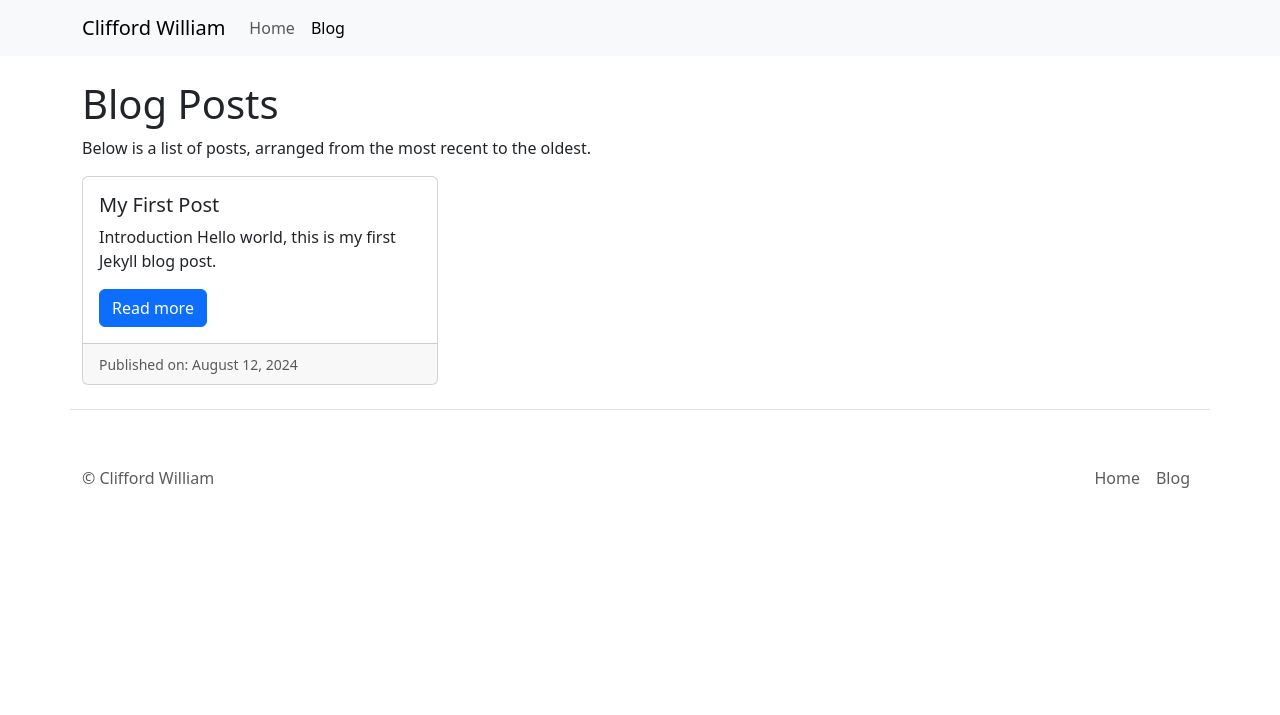
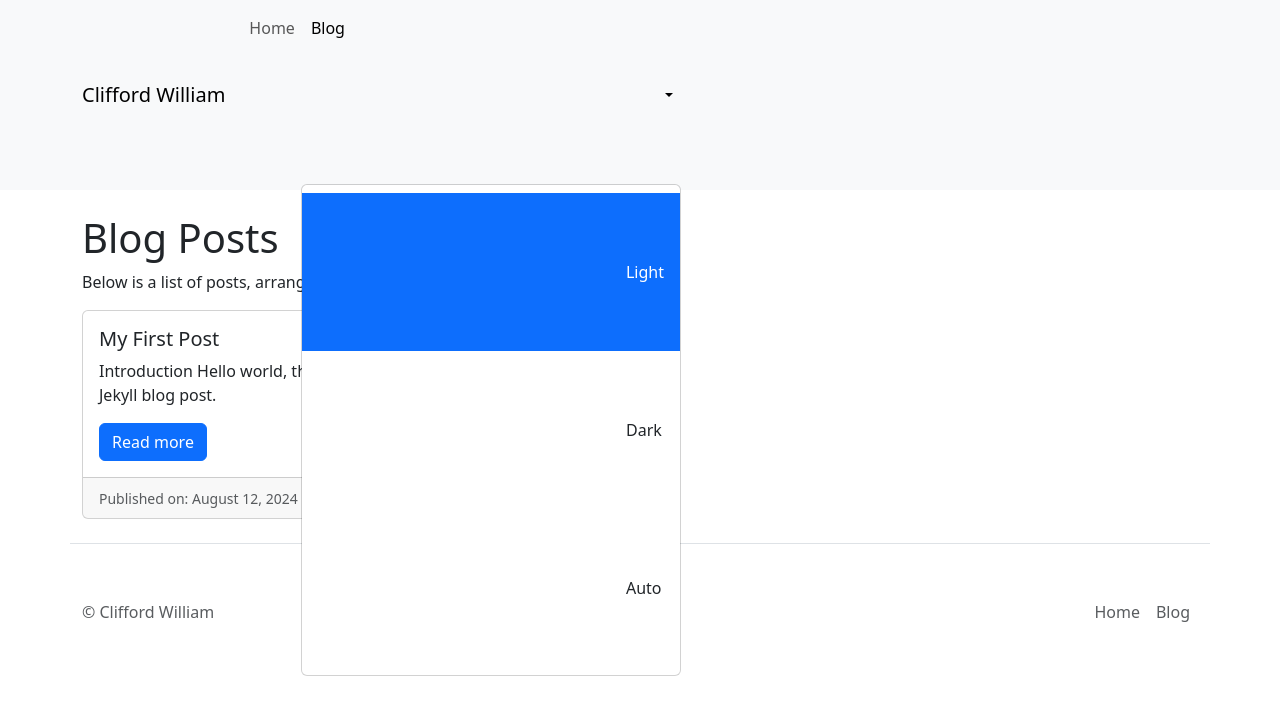
Before and after one commit to cliffordwilliam/my_archive, a Jekyll site: the page built from blog.md, in a window 1280 px wide. Shown: the top 715 px of the page. Built offline with Jekyll 4.4.1, drawn with Linux system fonts in a browser that asks for light colours.

Commit message:
adds color mode toggler

```diff
--- a/_layouts/default.html
+++ b/_layouts/default.html
@@ -6,6 +6,7 @@
   <title>{{ page.title }}</title>
   <link rel="stylesheet" href="{{ '/assets/css/style.css' | relative_url }}">
   <script src="{{ '/assets/js/main.js' | relative_url }}" defer></script>
+  <script src="{{ '/assets/js/color_mode_toggler.js' | relative_url }}" defer></script>
 </head>
 
 <body>
@@ -26,6 +27,54 @@
             <a class="nav-link {% if page.url == '/blog.html' %}active{% endif %}"
               aria-current="{% if page.url == '/blog.html' %}page{% endif %}"
               href="{{ '/blog.html' | relative_url }}">Blog</a>
+          </li>
+          <li class="nav-item dropdown">
+            <button class="btn btn-link nav-link py-2 px-0 px-lg-2 dropdown-toggle d-flex align-items-center show"
+              id="bd-theme" type="button" aria-expanded="true" data-bs-toggle="dropdown" data-bs-display="static"
+              aria-label="Toggle theme (dark)">
+              <svg class="bi my-1 theme-icon-active">
+                <use href="#moon-stars-fill"></use>
+              </svg>
+              <span class="d-lg-none ms-2" id="bd-theme-text">Toggle theme</span>
+            </button>
+            <ul class="dropdown-menu dropdown-menu-end show" aria-labelledby="bd-theme-text" data-bs-popper="static">
+              <li>
+                <button type="button" class="dropdown-item d-flex align-items-center" data-bs-theme-value="light"
+                  aria-pressed="false">
+                  <svg class="bi me-2 opacity-50">
+                    <use href="#sun-fill"></use>
+                  </svg>
+                  Light
+                  <svg class="bi ms-auto d-none">
+                    <use href="#check2"></use>
+                  </svg>
+                </button>
+              </li>
+              <li>
+                <button type="button" class="dropdown-item d-flex align-items-center active" data-bs-theme-value="dark"
+                  aria-pressed="true">
+                  <svg class="bi me-2 opacity-50">
+                    <use href="#moon-stars-fill"></use>
+                  </svg>
+                  Dark
+                  <svg class="bi ms-auto d-none">
+                    <use href="#check2"></use>
+                  </svg>
+                </button>
+              </li>
+              <li>
+                <button type="button" class="dropdown-item d-flex align-items-center" data-bs-theme-value="auto"
+                  aria-pressed="false">
+                  <svg class="bi me-2 opacity-50">
+                    <use href="#circle-half"></use>
+                  </svg>
+                  Auto
+                  <svg class="bi ms-auto d-none">
+                    <use href="#check2"></use>
+                  </svg>
+                </button>
+              </li>
+            </ul>
           </li>
         </ul>
       </div>
--- /dev/null
+++ b/assets/js/color_mode_toggler.js
@@ -0,0 +1,80 @@
+/*!
+ * Color mode toggler for Bootstrap's docs (https://getbootstrap.com/)
+ * Copyright 2011-2024 The Bootstrap Authors
+ * Licensed under the Creative Commons Attribution 3.0 Unported License.
+ */
+
+(() => {
+    'use strict'
+
+    const getStoredTheme = () => localStorage.getItem('theme')
+    const setStoredTheme = theme => localStorage.setItem('theme', theme)
+
+    const getPreferredTheme = () => {
+        const storedTheme = getStoredTheme()
+        if (storedTheme) {
+            return storedTheme
+        }
+
+        return window.matchMedia('(prefers-color-scheme: dark)').matches ? 'dark' : 'light'
+    }
+
+    const setTheme = theme => {
+        if (theme === 'auto') {
+            document.documentElement.setAttribute('data-bs-theme', (window.matchMedia('(prefers-color-scheme: dark)').matches ? 'dark' : 'light'))
+        } else {
+            document.documentElement.setAttribute('data-bs-theme', theme)
+        }
+    }
+
+    setTheme(getPreferredTheme())
+
+    const showActiveTheme = (theme, focus = false) => {
+        const themeSwitcher = document.querySelector('#bd-theme')
+
+        if (!themeSwitcher) {
+            return
+        }
+
+        const themeSwitcherText = document.querySelector('#bd-theme-text')
+        const activeThemeIcon = document.querySelector('.theme-icon-active use')
+        const btnToActive = document.querySelector(`[data-bs-theme-value="${theme}"]`)
+        const svgOfActiveBtn = btnToActive.querySelector('svg use').getAttribute('href')
+
+        document.querySelectorAll('[data-bs-theme-value]').forEach(element => {
+            element.classList.remove('active')
+            element.setAttribute('aria-pressed', 'false')
+        })
+
+        btnToActive.classList.add('active')
+        btnToActive.setAttribute('aria-pressed', 'true')
+        activeThemeIcon.setAttribute('href', svgOfActiveBtn)
+        const themeSwitcherLabel = `${themeSwitcherText.textContent} (${btnToActive.dataset.bsThemeValue})`
+        themeSwitcher.setAttribute('aria-label', themeSwitcherLabel)
+
+        if (focus) {
+            themeSwitcher.focus()
+        }
+    }
+
+    window.matchMedia('(prefers-color-scheme: dark)').addEventListener('change', () => {
+        const storedTheme = getStoredTheme()
+        if (storedTheme !== 'light' && storedTheme !== 'dark') {
+            setTheme(getPreferredTheme())
+        }
+    })
+
+    window.addEventListener('DOMContentLoaded', () => {
+        showActiveTheme(getPreferredTheme())
+
+        document.querySelectorAll('[data-bs-theme-value]')
+            .forEach(toggle => {
+                toggle.addEventListener('click', () => {
+                    const theme = toggle.getAttribute('data-bs-theme-value')
+                    setStoredTheme(theme)
+                    setTheme(theme)
+                    showActiveTheme(theme, true)
+                })
+            })
+    })
+})()
```
